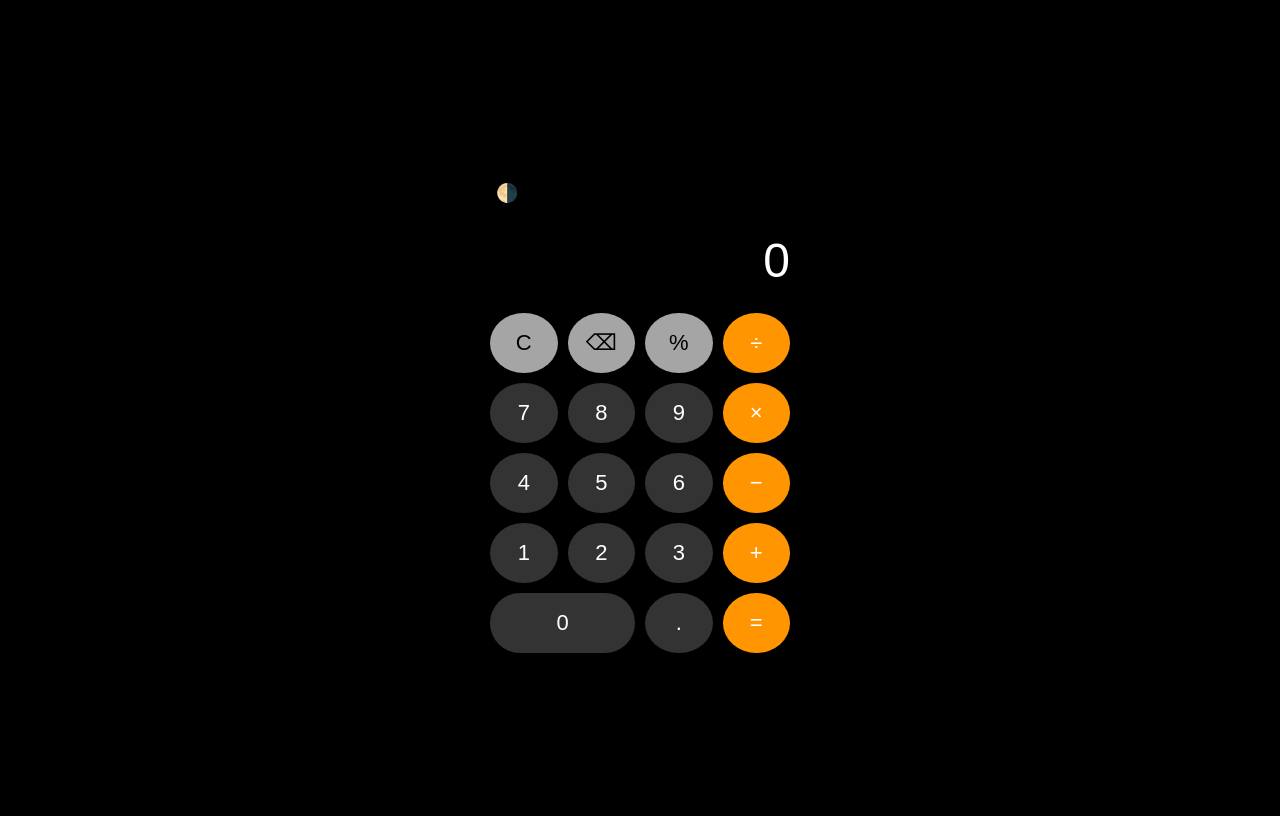
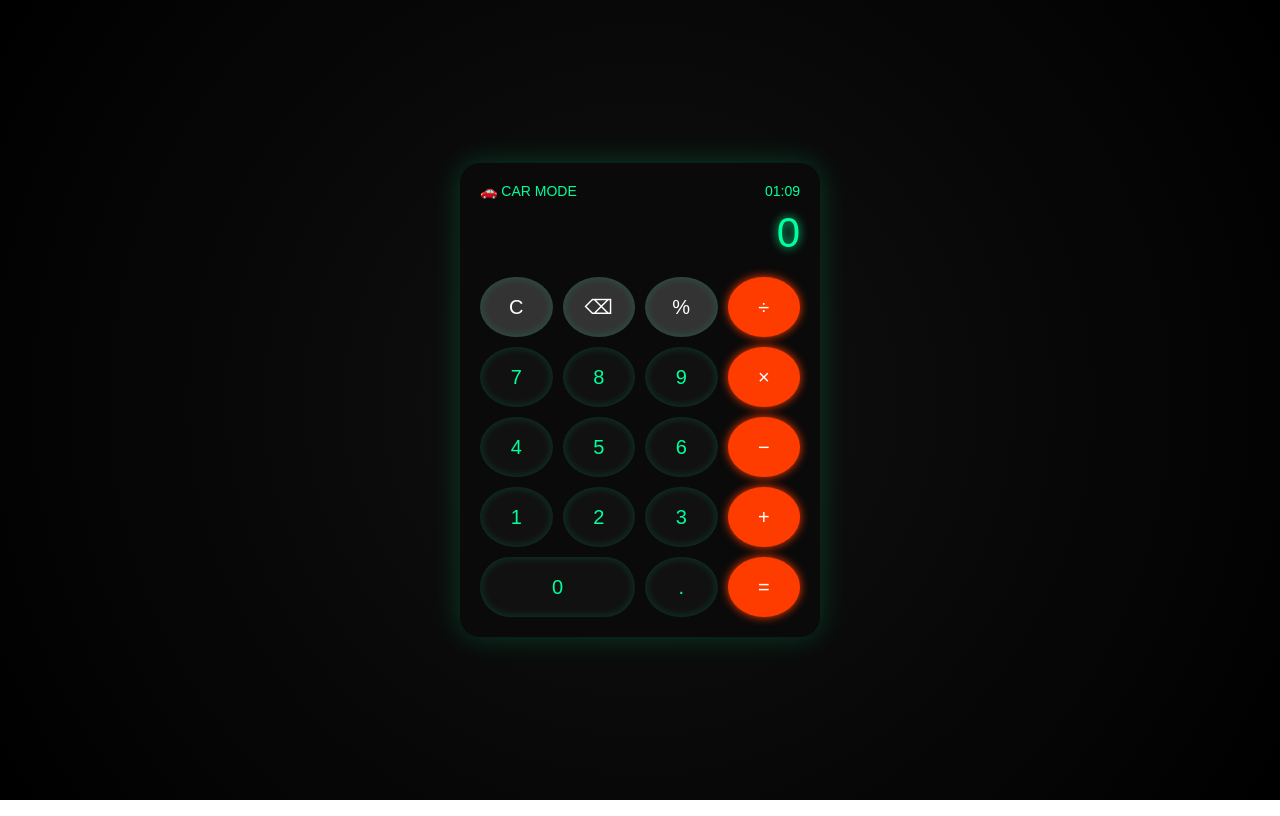
Before and after one commit to Wuendelgazdhi/calculadora-app, a plain HTML site: page index.html in a window 1280 px wide. Drawn offline with Linux system fonts and the light colour scheme.

Commit message:
Update index.html

```diff
--- a/index.html
+++ b/index.html
@@ -3,93 +3,87 @@
 <head>
 <meta charset="UTF-8">
 <meta name="viewport" content="width=device-width, initial-scale=1.0">
-<title>Calculadora</title>
+<title>CarCalc</title>
 
 <link rel="manifest" href="manifest.json">
-<meta name="theme-color" content="#000000">
 
 <style>
 body {
-  background: black;
+  margin: 0;
+  height: 100vh;
   display: flex;
   justify-content: center;
   align-items: center;
-  height: 100vh;
-  font-family: Arial;
-  transition: 0.3s;
+  background: radial-gradient(circle at center, #111 0%, #000 100%);
+  font-family: 'Arial';
 }
 
+/* Painel estilo carro */
 .calculator {
-  width: 300px;
+  width: 320px;
   padding: 20px;
+  border-radius: 20px;
+  background: #0a0a0a;
+  box-shadow: 0 0 30px rgba(0,255,150,0.2);
 }
 
+/* Display estilo velocímetro */
 #display {
-  color: white;
-  font-size: 48px;
+  color: #00ff9d;
+  font-size: 42px;
   text-align: right;
   margin-bottom: 20px;
-  min-height: 60px;
+  text-shadow: 0 0 10px #00ff9d;
 }
 
+/* Grid */
 .buttons {
   display: grid;
   grid-template-columns: repeat(4, 1fr);
   gap: 10px;
 }
 
+/* Botões */
 button {
   height: 60px;
   border: none;
   border-radius: 50%;
-  font-size: 22px;
-  background: #333;
-  color: white;
-  cursor: pointer;
-  transition: all 0.1s ease;
+  font-size: 20px;
+  background: #111;
+  color: #00ff9d;
+  box-shadow: inset 0 0 10px rgba(0,255,150,0.2);
+  transition: 0.15s;
 }
 
 button:active {
   transform: scale(0.85);
-  opacity: 0.6;
+  box-shadow: 0 0 15px #00ff9d;
 }
 
-.gray { background: #a5a5a5; color: black; }
-.orange { background: #ff9500; }
+/* Botões especiais */
+.orange {
+  background: #ff3c00;
+  color: white;
+  box-shadow: 0 0 10px #ff3c00;
+}
+
+.gray {
+  background: #333;
+  color: white;
+}
 
 .zero {
   grid-column: span 2;
   border-radius: 40px;
 }
 
-/* Tema claro */
-.light {
-  background: #f1f1f1;
-}
-
-.light #display {
-  color: black;
-}
-
-.light button {
-  background: #ddd;
-  color: black;
-}
-
+/* Top bar estilo carro */
 .top-bar {
   display: flex;
   justify-content: space-between;
+  color: #00ff9d;
   margin-bottom: 10px;
-}
-
-.toggle {
-  background: none;
-  color: white;
-  font-size: 18px;
-}
-
-.light .toggle {
-  color: black;
+  font-size: 14px;
 }
 </style>
 </head>
@@ -99,7 +93,8 @@ button:active {
 <div class="calculator">
 
   <div class="top-bar">
-    <button class="toggle" onclick="toggleTheme()">🌗</button>
+    <span>🚗 CAR MODE</span>
+    <span id="time"></span>
   </div>
 
   <div id="display">0</div>
@@ -134,12 +129,21 @@ button:active {
 <script>
 let display = document.getElementById("display");
 
+// relógio estilo painel
+function atualizarHora() {
+  let agora = new Date();
+  document.getElementById("time").innerText =
+    agora.getHours().toString().padStart(2, '0') + ":" +
+    agora.getMinutes().toString().padStart(2, '0');
+}
+setInterval(atualizarHora, 1000);
+
 // vibração
 function vibrar() {
   if (navigator.vibrate) navigator.vibrate(30);
 }
 
-// adicionar número
+// funções
 function append(value) {
   vibrar();
   if (display.innerText === "0") {
@@ -149,20 +153,17 @@ function append(value) {
   }
 }
 
-// limpar
 function clearDisplay() {
   vibrar();
   display.innerText = "0";
 }
 
-// apagar
 function deleteLast() {
   vibrar();
   display.innerText = display.innerText.slice(0, -1);
   if (display.innerText === "") display.innerText = "0";
 }
 
-// calcular
 function calculate() {
   vibrar();
   try {
@@ -170,11 +171,6 @@ function calculate() {
   } catch {
     display.innerText = "Erro";
   }
-}
-
-// tema
-function toggleTheme() {
-  document.body.classList.toggle("light");
 }
 
 // service worker
```
